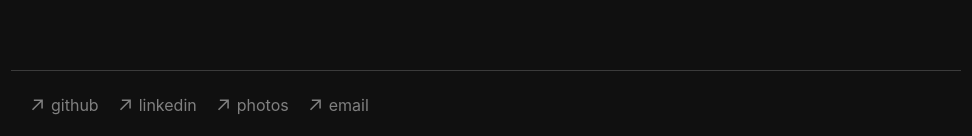
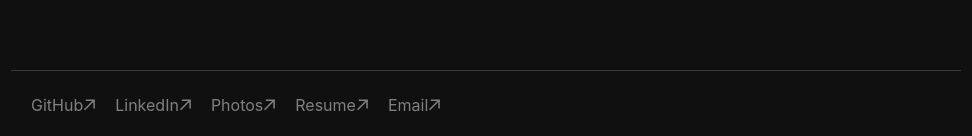
Before and after one commit to namitoyokota/portfolio, a Next.js app: page /works in a window 1280 px wide. Shown: the part 661-797 px from the top of the page, without its empty margins (154-1126 px from the left). Built offline with nearby package versions, Linux system fonts and the light colour scheme.

Commit message:
resume and flex wrap to footer

```diff
--- a/components/Footer.tsx
+++ b/components/Footer.tsx
@@ -5,24 +5,29 @@ const Footer = (): JSX.Element => {
     return (
         <>
             <div className={styles.footerpane}>
-                <a className={styles.sociallink} href="https://github.com/namitoyokota" target="_blank" rel="noreferrer">
+                <a href="https://github.com/namitoyokota" target="_blank" rel="noreferrer">
+                    <span>GitHub</span>
                     <Image alt="github" height="12" width="12" src="/icons/link.svg" />
-                    <span>github</span>
                 </a>
 
-                <a className={styles.sociallink} href="https://www.linkedin.com/in/namito/" target="_blank" rel="noreferrer">
+                <a href="https://www.linkedin.com/in/namito/" target="_blank" rel="noreferrer">
+                    <span>LinkedIn</span>
                     <Image alt="github" height="12" width="12" src="/icons/link.svg" />
-                    <span>linkedin</span>
                 </a>
 
-                <a className={styles.sociallink} href="https://photos.namitoyokota.com" target="_blank" rel="noreferrer">
+                <a href="https://photos.namitoyokota.com" target="_blank" rel="noreferrer">
+                    <span>Photos</span>
                     <Image alt="github" height="12" width="12" src="/icons/link.svg" />
-                    <span>photos</span>
                 </a>
 
-                <a className={styles.sociallink} href="mailto:namitoyokota@icloud.com">
+                <a href="https://api.namitoyokota.com/assets/documents/resume.pdf" target="_blank" rel="noreferrer">
+                    <span>Resume</span>
                     <Image alt="github" height="12" width="12" src="/icons/link.svg" />
-                    <span>email</span>
+                </a>
+
+                <a href="mailto:namitoyokota@icloud.com">
+                    <span>Email</span>
+                    <Image alt="github" height="12" width="12" src="/icons/link.svg" />
                 </a>
             </div>
         </>
--- a/styles/footer.module.css
+++ b/styles/footer.module.css
@@ -1,19 +1,9 @@
 .footerpane {
+    color: var(--secondary-text);
     display: flex;
+    flex-wrap: wrap;
     column-gap: 20px;
+    row-gap: 5px;
     border-top: 1px solid rgba(230, 230, 230, 0.2);
     padding: 20px;
 }
-
-.sociallink {
-    color: var(--secondary-text);
-    display: flex;
-    column-gap: 8px;
-    align-items: center;
-    transition: 0.1s ease-in-out;
-}
-
-.sociallink:hover {
-    color: var(--primary-background);
-    cursor: pointer;
-}
```
